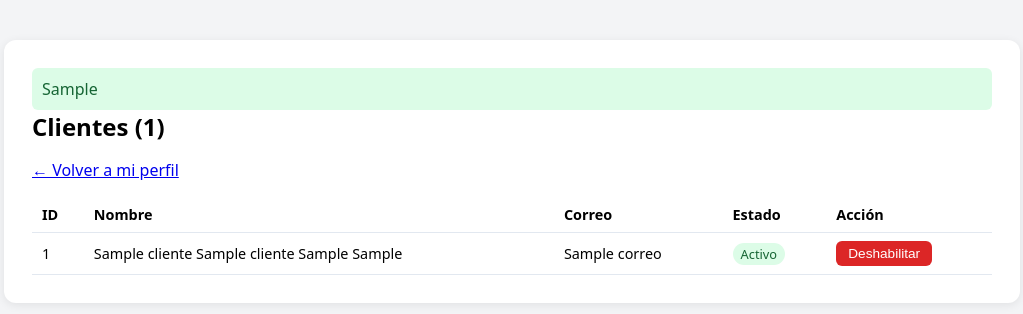
After one commit to Jhohan26/E-commerce, a FastAPI app: template grupoF_Clientes/templates/admin_clientes.html in a window 1280 px wide. The commit adds this page. Shown: the top 314 px of the page, without its empty margins (128-1151 px from the left). Run offline with FastAPI, Linux system fonts and the light colour scheme; the template is opened without the code that fills it: most values are stand-ins (such as "Sample title", 1, 10 or a date in 2020).

Commit message:
Se ha agregado la vista de todos los clientes y se agrego el endpoint que retorna todos los clientes

```diff
--- a/grupoF_Clientes/main.py
+++ b/grupoF_Clientes/main.py
@@ -25,6 +25,12 @@ DB_CONFIG = dict(
 	charset="utf8mb4",
 	cursorclass=DictCursor,
 )
+
+ADMIN_CORREOS = {
+	c.strip().lower()
+	for c in os.getenv("ADMIN_CORREOS", "").split(",")
+	if c.strip()
+}
 
 SECRET_KEY = os.getenv("SECRET_KEY", "cookie")
 
@@ -78,7 +84,11 @@ def cliente_actual(request: Request, db):
 		return None
 	with db.cursor() as cur:
 		cur.execute(f"SELECT {CAMPOS_PUBLICOS} FROM Cliente WHERE id = %s", (cid,))
-		return cur.fetchone()
+		cliente = cur.fetchone()
+	if not cliente or cliente["estado"] == 0:
+		request.session.clear()
+		return None
+	return cliente
 
 
 def render(request: Request, nombre: str, **ctx):
@@ -180,7 +190,8 @@ def perfil(request: Request, guardado: int = 0, db=Depends(get_db)):
 	if not cliente:
 		return RedirectResponse("/login", status_code=303)
 	ok = "Datos actualizados correctamente." if guardado else None
-	return render(request, "perfil.html", cliente=cliente, ok=ok)
+	es_admin = cliente["correo"] in ADMIN_CORREOS
+	return render(request, "perfil.html", cliente=cliente, ok=ok, es_admin=es_admin)
 
 
 @app.post("/perfil")
@@ -197,6 +208,8 @@ def actualizar_perfil(
 	cliente = cliente_actual(request, db)
 	if not cliente:
 		return RedirectResponse("/login", status_code=303)
+
+	es_admin = cliente["correo"] in ADMIN_CORREOS
 
 	datos = dict(
 		id=cliente["id"],
@@ -264,3 +277,49 @@ def api_cliente(
 	if not fila:
 		raise HTTPException(status_code=404, detail="Cliente no encontrado")
 	return fila
+
+
+
+
+def obtener_admin(request: Request, db):
+	admin = cliente_actual(request, db)
+	if not admin:
+		raise HTTPException(status_code=303, headers={"Location": "/login"})
+	if admin["correo"] not in ADMIN_CORREOS:
+		raise HTTPException(status_code=403, detail="No autorizado")
+	return admin
+
+
+@app.get("/admin/clientes")
+def admin_clientes(request: Request, db=Depends(get_db)):
+	admin = obtener_admin(request, db)
+	with db.cursor() as cur:
+		cur.execute(f"SELECT {CAMPOS_PUBLICOS} FROM Cliente ORDER BY id")
+		clientes = cur.fetchall()
+	return render(request, "admin_clientes.html", clientes=clientes, admin=admin)
+
+
+@app.post("/admin/clientes/{cliente_id}/estado")
+def cambiar_estado(
+	request: Request,
+	cliente_id: int,
+	estado: int = Form(...),
+	db=Depends(get_db),
+):
+	admin = obtener_admin(request, db)
+	if estado not in (0, 1):
+		raise HTTPException(status_code=400, detail="Estado inválido")
+	if cliente_id == admin["id"]:
+		raise HTTPException(status_code=400, detail="No puedes deshabilitar tu propia cuenta")
+
+	with db.cursor() as cur:
+		cur.execute("UPDATE Cliente SET estado = %s WHERE id = %s", (estado, cliente_id))
+	db.commit()
+	return RedirectResponse("/admin/clientes", status_code=303)
+
+
+@app.get("/clientes")
+def api_clientes(db=Depends(get_db)):
+	with db.cursor() as cur:
+		cur.execute(f"SELECT {CAMPOS_PUBLICOS} FROM Cliente ORDER BY id")
+		return cur.fetchall()
--- /dev/null
+++ b/grupoF_Clientes/templates/admin_clientes.html
@@ -0,0 +1,58 @@
+{% extends "base.html" %}
+{% block titulo %}Administrar clientes{% endblock %}
+{% block contenido %}
+<style>
+	main { max-width: 960px; }
+	.tabla { overflow-x: auto; }
+	table { width: 100%; border-collapse: collapse; font-size: .9rem; }
+	th, td { padding: 8px 10px; border-bottom: 1px solid #e2e8f0; text-align: left; white-space: nowrap; }
+	.chip { padding: 2px 8px; border-radius: 999px; font-size: .8rem; }
+	.activo { background: #dcfce7; color: #166534; }
+	.inactivo { background: #fee2e2; color: #991b1b; }
+	td button { width: auto; margin: 0; padding: 5px 12px; font-size: .85rem; }
+	td button.rojo { background: #dc2626; }
+	td button.verde { background: #16a34a; }
+</style>
+
+<h1>Clientes ({{ clientes|length }})</h1>
+<p><a href="/perfil">← Volver a mi perfil</a></p>
+
+<div class="tabla">
+	<table>
+		<thead>
+			<tr><th>ID</th><th>Nombre</th><th>Correo</th><th>Estado</th><th>Acción</th></tr>
+		</thead>
+		<tbody>
+		{% for c in clientes %}
+			<tr>
+				<td>{{ c.id }}</td>
+				<td>{{ c.primer_nombre }} {{ c.segundo_nombre or '' }} {{ c.primer_apellido }} {{ c.segundo_apellido or '' }}</td>
+				<td>{{ c.correo }}</td>
+				<td>
+					{% if c.estado == 0 %}
+						<span class="chip inactivo">Deshabilitado</span>
+					{% else %}
+						<span class="chip activo">Activo</span>
+					{% endif %}
+				</td>
+				<td>
+					{% if c.id == admin.id %}
+						<small>(tú)</small>
+					{% else %}
+					<form method="post" action="/admin/clientes/{{ c.id }}/estado">
+						{% if c.estado == 0 %}
+							<input type="hidden" name="estado" value="1">
+							<button type="submit" class="verde">Habilitar</button>
+						{% else %}
+							<input type="hidden" name="estado" value="0">
+							<button type="submit" class="rojo">Deshabilitar</button>
+						{% endif %}
+					</form>
+					{% endif %}
+				</td>
+			</tr>
+		{% endfor %}
+		</tbody>
+	</table>
+</div>
+{% endblock %}
--- a/grupoF_Clientes/templates/perfil.html
+++ b/grupoF_Clientes/templates/perfil.html
@@ -9,6 +9,11 @@
 	<label>Segundo apellido <input name="segundo_apellido" maxlength="45" value="{{ cliente.segundo_apellido or '' }}"></label>
 	<label>Correo <input type="email" name="correo" maxlength="127" required value="{{ cliente.correo or '' }}"></label>
 	<label>Nueva contraseña <small>(déjala vacía para no cambiarla)</small> <input type="password" name="nueva_password" minlength="8"></label>
+	{% if es_admin %}
+	<a href="/admin/clientes">
+		<button type="button" class="sec" style="background:#7c3aed;">Administrar clientes</button>
+	</a>
+	{% endif %}
 	<button type="submit">Guardar cambios</button>
 </form>
 <form method="post" action="/logout">
```
Also changed, not shown: 1 other file.
